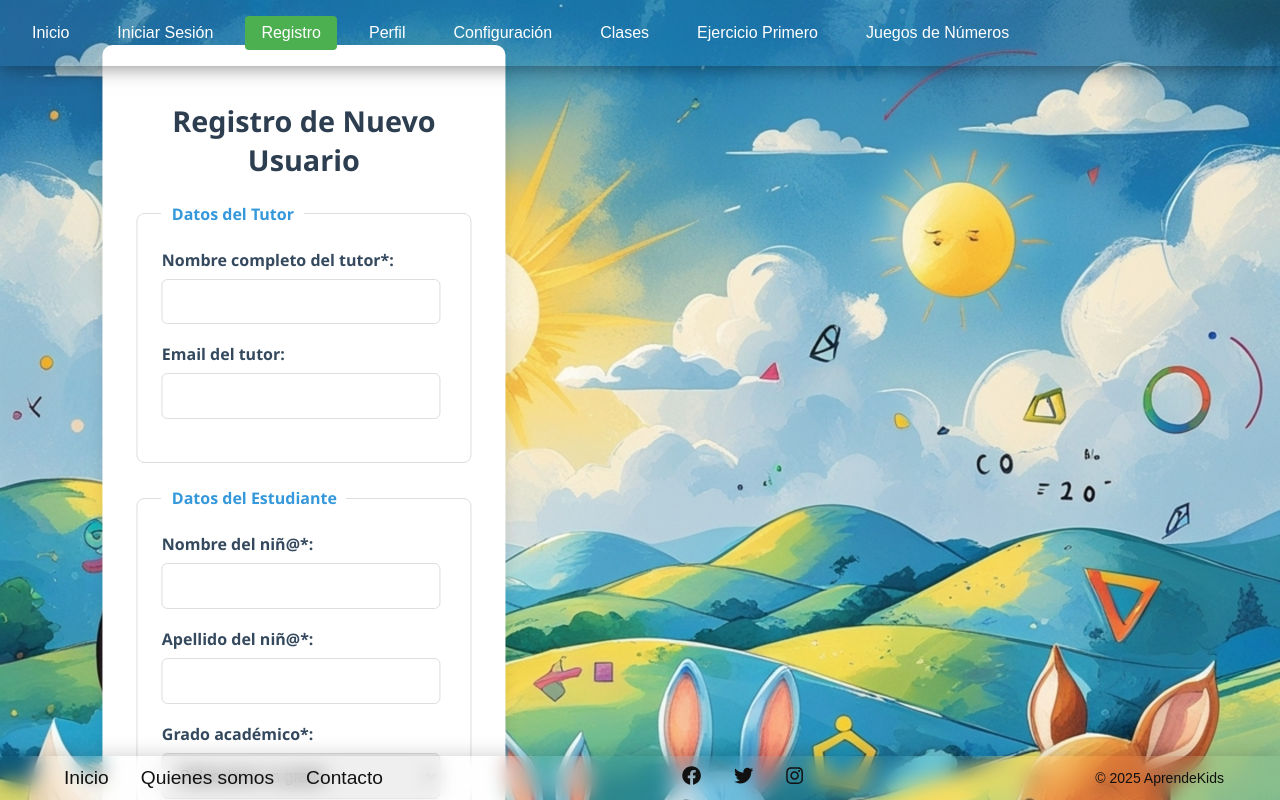
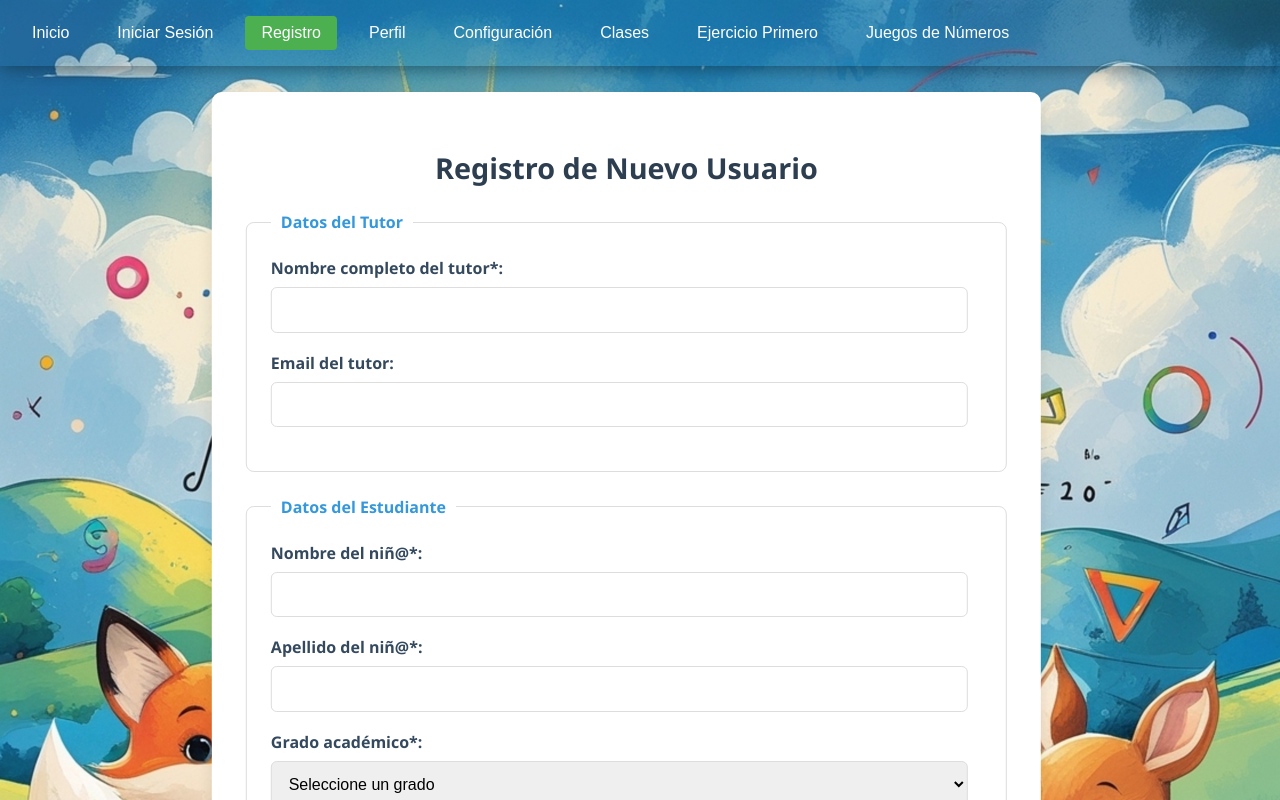
Before and after one commit to gamificacionuniminuto/proyectofinalfronts, a React (Create React App) app: page /login in a window 1280 px wide. Built offline with nearby package versions, Linux system fonts and the light colour scheme.

Commit message:
footer arreglado

```diff
--- a/src/componentes/Footer.css
+++ b/src/componentes/Footer.css
@@ -13,8 +13,6 @@ footer.footer {
     backdrop-filter: blur(10px);
     box-shadow: 0px 0px 20px rgba(0, 0, 0, 0.2);
     color: rgb(15, 15, 15);
-    position: fixed;
-    bottom: 0;
     left: 0;
     width: 100%;
     z-index: 1000;
@@ -26,14 +24,15 @@ footer.footer {
     box-sizing:  inherit; /* Asegura que el padding y el border se incluyan en el ancho y alto */
   }
   #root {
- display: flex;
- flex-direction: column;
- min-height: 100vh;
+  display: flex;
+  flex-direction: column;
+   min-height: 100vh;
   /* Asegura que el contenido ocupe al menos toda la altura de la ventana */
 }
   /* Permite que el contenido se expanda y tenga scroll si es necesario */
   main {
     flex-grow: 1;
+    flex: 1;
     max-width: 100%;
     overflow-x: hidden;
     padding: 20px;
```
